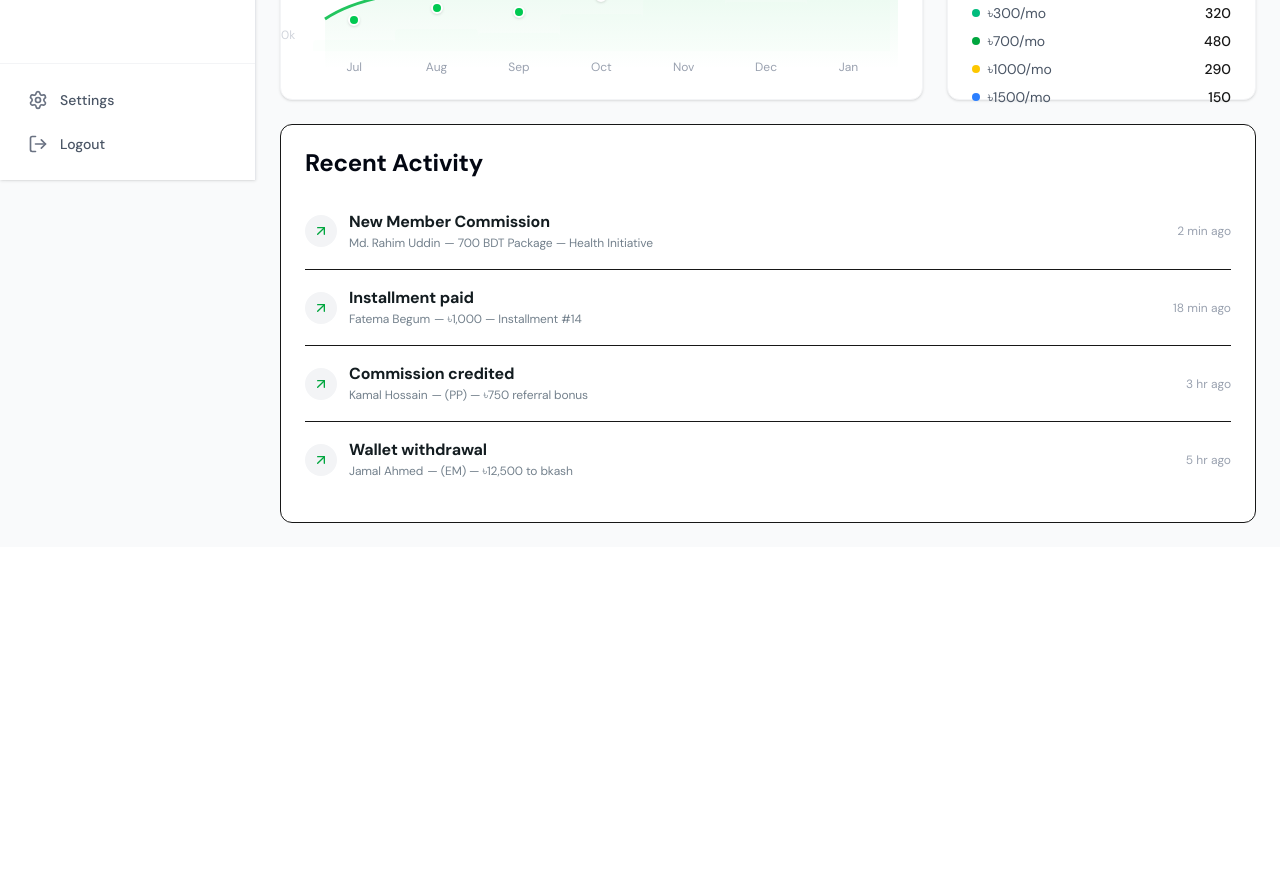
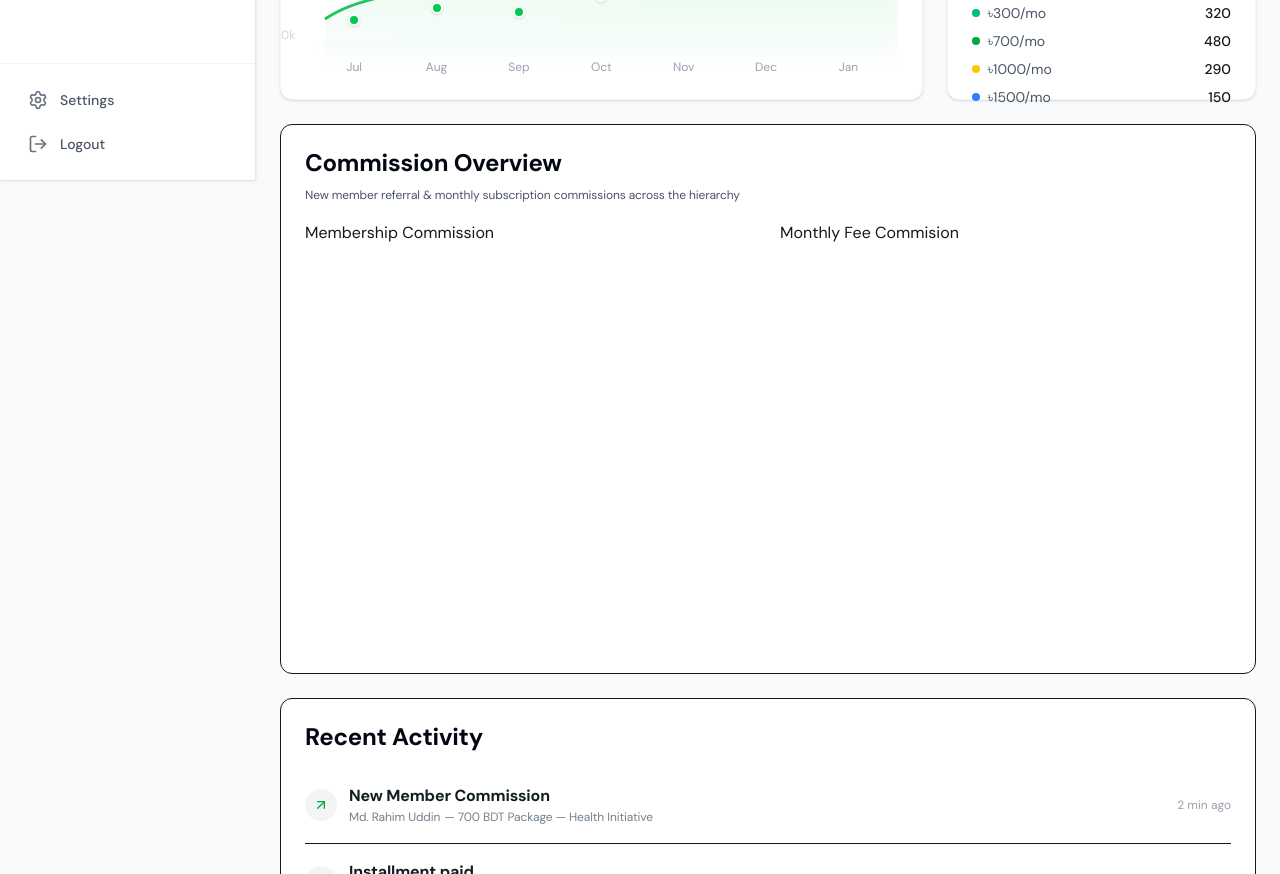
Before and after one commit to niduslab/Expro-Frontend, a Next.js app: page /admin in a window 1280 px wide. Shown: the part 620-1494 px from the top of the page. Before the commit the page ends 1167 px from the top, so only its background shows below. Built offline with nearby package versions, Linux system fonts and the light colour scheme; a web font is replaced by a local one.

Commit message:
updated work of commission overview

```diff
--- /dev/null
+++ b/app/(auth)/admin/commission/memberCommission.tsx
@@ -0,0 +1,7 @@
+export default function MemberCommission() {
+  return (
+    <>
+      <div>Membership Commission</div>
+    </>
+  );
+}
--- /dev/null
+++ b/app/(auth)/admin/commission/monthlyFeeCommission.tsx
@@ -0,0 +1,7 @@
+export default function MonthlyFeeCommission() {
+  return (
+    <>
+      <div>Monthly Fee Commision</div>
+    </>
+  );
+}
--- /dev/null
+++ b/app/(auth)/admin/commission/page.tsx
@@ -0,0 +1,26 @@
+import MemberCommission from "./memberCommission";
+import MonthlyFeeCommission from "./monthlyFeeCommission";
+
+export default function CommissionOverview() {
+  return (
+    <div className="w-full bg-white rounded-xl p-6 border flex flex-col gap-[16px]">
+      <div className="flex flex-col">
+        <h2 className=" font-semibold text-[24px] leading-[120%] tracking-[-0.01em] align-middle mb-2 text-[#030712]">
+          Commission Overview
+        </h2>
+        <span className="font-normal text-[12px] leading-[160%] tracking-[-0.01em] align-middle text-[#4A5565]">
+          New member referral & monthly subscription commissions across the
+          hierarchy
+        </span>
+      </div>
+      <div className="flex flex-col sm:flex-row items-center justify-evenly gap-6">
+        <div className="h-107 w-full ">
+          <MemberCommission />
+        </div>
+        <div className="h-107   w-full">
+          <MonthlyFeeCommission />
+        </div>
+      </div>
+    </div>
+  );
+}
--- a/app/(auth)/admin/page.tsx
+++ b/app/(auth)/admin/page.tsx
@@ -9,6 +9,7 @@ import {
   ArrowUpRight,
 } from "lucide-react";
 import RecentActivity from "./recentActivity";
+import CommissionOverview from "./commission/page";
 
 export default function AdminDashboard() {
   return (
@@ -281,6 +282,7 @@ export default function AdminDashboard() {
           </div>
         </div>
       </div>
+      <CommissionOverview />
 
       <RecentActivity />
     </div>
```
